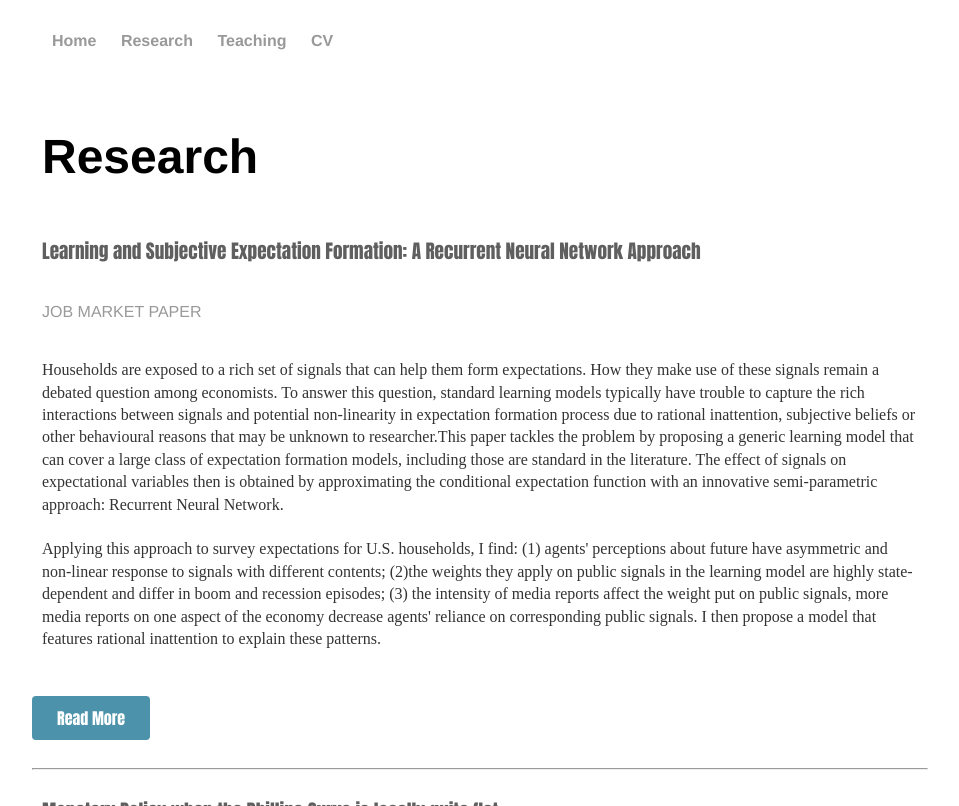
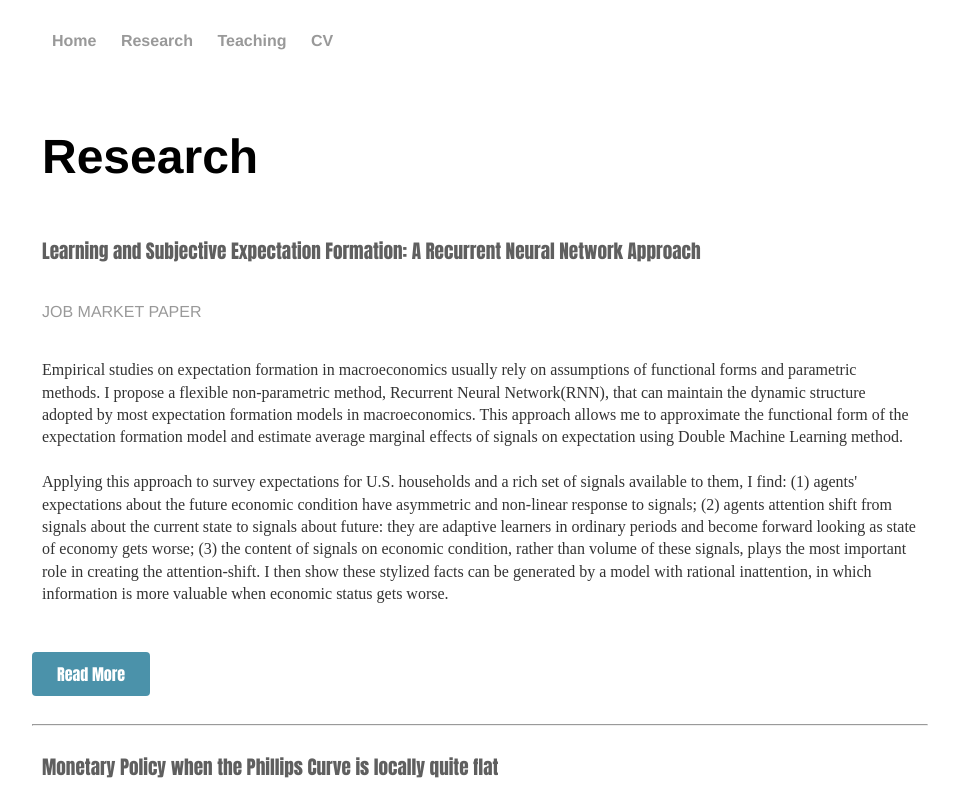
Before and after one commit to sevhou/sevhou.github.io, a Jekyll site: the page built from research/index.html, in a window 1280 px wide and 900 px high, cut to the strip 94-900 px from the top of the window. Shown: the whole strip, without its empty margins (160-1119 px from the left). Built offline with Jekyll 4.4.1, drawn with Linux system fonts in a browser that asks for light colours; some of the changed text lies outside the part shown.

Commit message:
Update index.html

```diff
--- a/research/index.html
+++ b/research/index.html
@@ -8,24 +8,23 @@ title: Research
 
 	<h2>Learning and Subjective Expectation Formation: A Recurrent Neural Network Approach</h2>
 		<p class="light-text">JOB MARKET PAPER</p>
-		<p>Households are exposed to a rich set of signals that can help them form expectations.
-			How they make use of these signals remain a debated question among economists.
-			To answer this question, standard learning models typically have trouble to capture
-			the rich interactions between signals and potential non-linearity in expectation
-			formation process due to rational inattention, subjective beliefs or other behavioural
-			reasons that may be unknown to researcher.This paper tackles the problem by proposing
-			a generic learning model that can cover a large class of expectation formation models,
-			including those are standard in the literature. The effect of signals on expectational
-			variables then is obtained by approximating the conditional expectation function with
-			an innovative semi-parametric approach: Recurrent Neural Network.
+		<p>Empirical studies on expectation formation in macroeconomics usually rely on assumptions of
+			functional forms and parametric methods. I propose a flexible non-parametric method,
+			Recurrent Neural Network(RNN), that can maintain the dynamic structure adopted by most
+			expectation formation models in macroeconomics. This approach allows me to approximate the
+			functional form of the expectation formation model and estimate average marginal effects of
+			signals on expectation using Double Machine Learning method.
+
 			<br><br>
-			Applying this approach to survey expectations for U.S. households, I find: (1) agents'
-			perceptions about future have asymmetric and non-linear response to signals with different
-			contents; (2)the weights they apply on public signals in the learning model are highly
-			state-dependent and differ in boom and recession episodes; (3) the intensity of media reports
-			affect the weight put on public signals, more media reports on one aspect of the economy
-			decrease agents' reliance on corresponding public signals. I then propose a model that
-			features rational inattention to explain these patterns.</p>
+			 Applying this approach to survey expectations for U.S. households and a rich set of signals
+			available to them, I find: (1) agents' expectations about the future economic condition have
+			asymmetric and non-linear response to signals; (2) agents attention shift from signals about
+			the current state to signals about future: they are adaptive learners in ordinary periods and
+			become forward looking as state of economy gets worse; (3) the content of signals on economic
+			condition, rather than volume of these signals, plays the most important role in creating the
+			attention-shift. I then show these stylized facts can be generated by a model with rational
+			inattention, in which information is more valuable when economic status gets worse.
+		</p>
 
 		<a href="https://sevhou.github.io/research/Learning_with_RNN_Sev_Hou_v2.3.pdf" class="bluebutton">Read More</a>
 
@@ -77,9 +76,9 @@ title: Research
 	<h1 class="wip">Work in Progress</h1>
 	<h2>Convergence Across Castes</h2>
 		<p class="light-text">with Viktoria Hnatkovska and Amartya Lahiri, new draft coming soon</p>
-	<br>
+	<h2>Learning pandemics: the informational content of testing</h2>
+		<p class="light-text">with Davide Alonzo</p>
 	<h2>Disagreement about Inflation Forecast and its Impact on Business Cycle</h2>
-	<br>
 	<h2>Great Moderation on Different Frequency Bands</h2>
 
 
```
